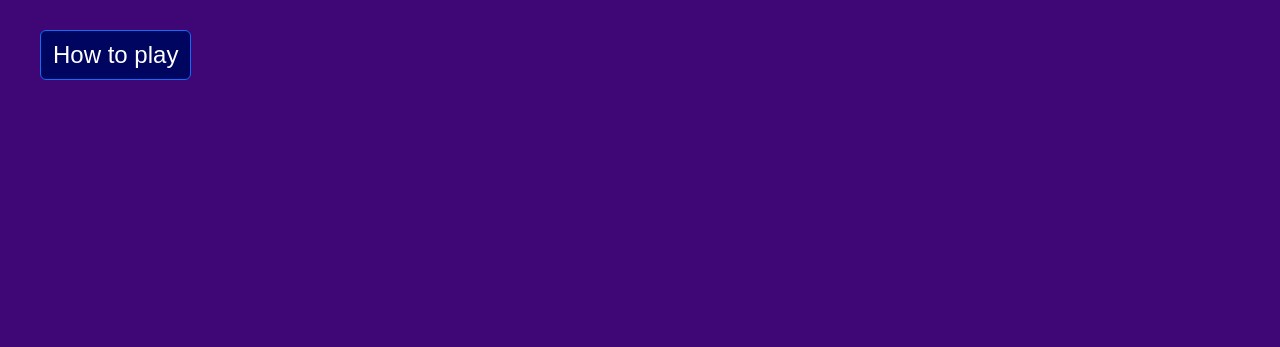
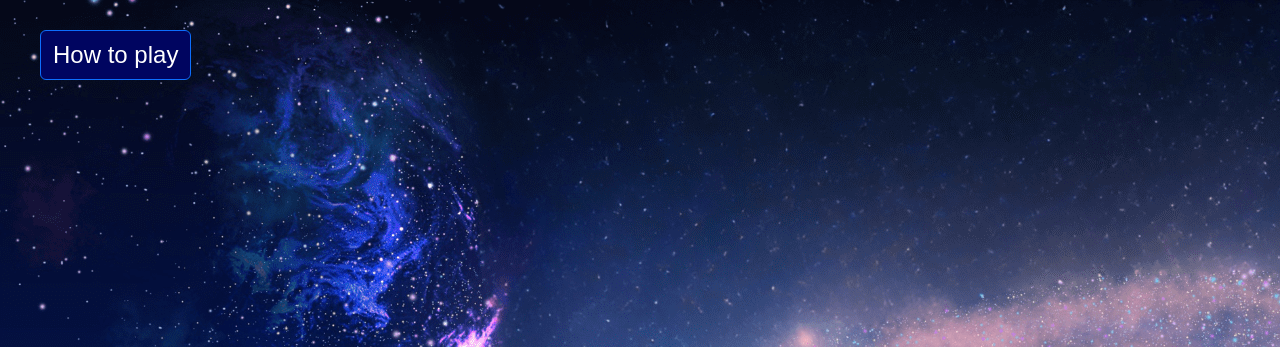
Before and after one commit to naomihunt25/space-scramble, a plain HTML site: page index.html in a window 1280 px wide. Shown: the top 347 px of the page. Drawn offline with nearby package versions, Linux system fonts and the light colour scheme; a web font is replaced by a local one.

Commit message:
style: Add background image

```diff
--- a/assets/css/style.css
+++ b/assets/css/style.css
@@ -26,8 +26,9 @@ p {
 }
 
 body {
-    background-color: #3f0676 !important;
+    background-image: url("../images/space-scramble-bg.png");
 }
+
 
 /* Game box styling */
 .container {
```
Also changed, not shown: assets/images/space-scramble-bg.png (added).
